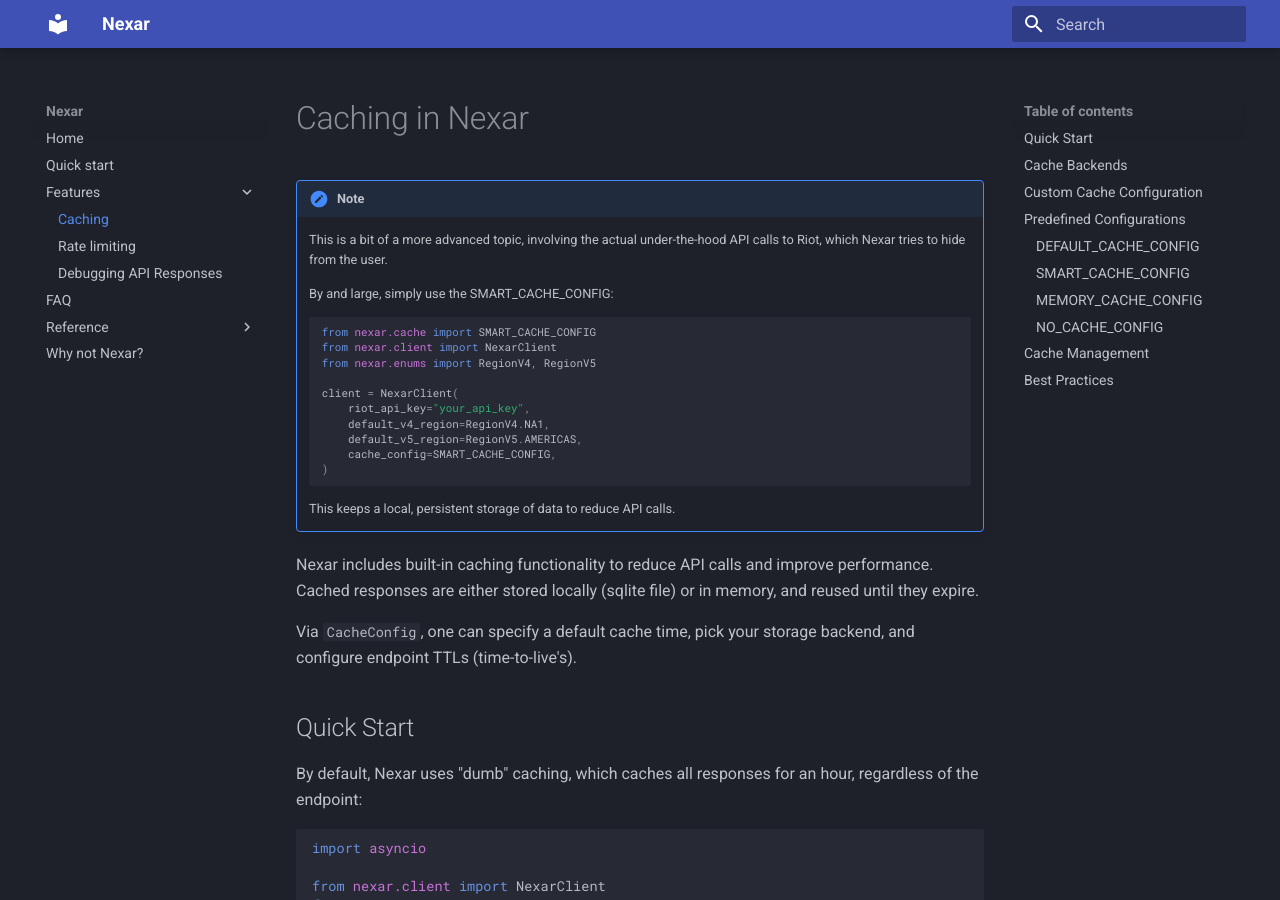
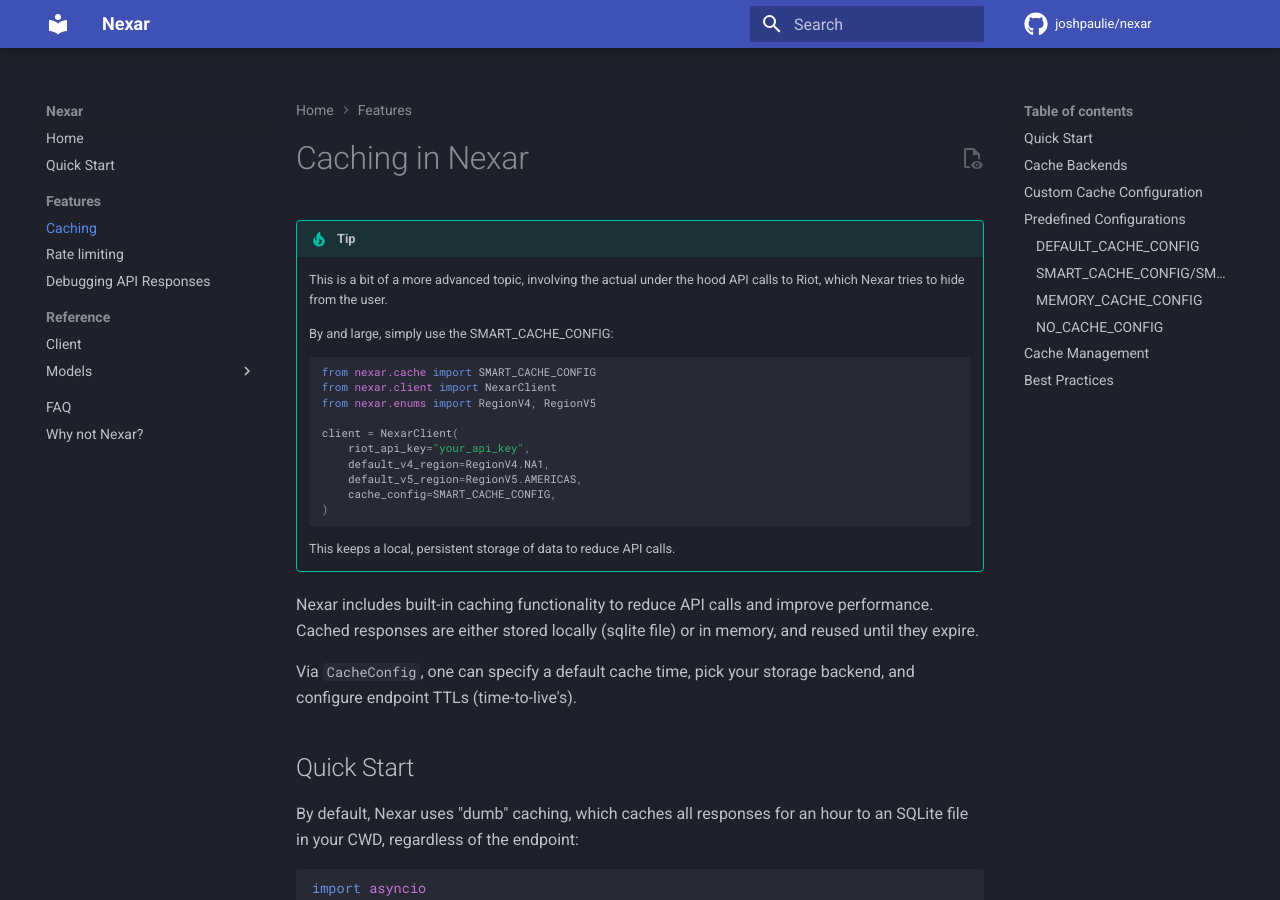
Before and after one commit to JoshPaulie/nexar, an MkDocs documentation site: the page built from docs/client-features/caching.md, in a window 1280 px wide and 900 px high. Built offline with MkDocs 1.6.1 and Material for MkDocs 9.7.7, drawn with Linux system fonts in a browser that asks for light colours; comment, search, counter and statistics services are not loaded; some of the changed text lies outside the part shown.

Commit message:
docs: words to describe things!

````diff
--- a/docs/client-features/caching.md
+++ b/docs/client-features/caching.md
@@ -1,8 +1,8 @@
 # Caching in Nexar
 
-!!! note
+!!! Tip
 
-    This is a bit of a more advanced topic, involving the actual under-the-hood API calls to Riot, which Nexar tries to hide from the user.
+    This is a bit of a more advanced topic, involving the actual under the hood API calls to Riot, which Nexar tries to hide from the user.
 
     By and large, simply use the SMART_CACHE_CONFIG:
     ```python
@@ -17,7 +17,7 @@
 
 ## Quick Start
 
-By default, Nexar uses "dumb" caching, which caches all responses for an hour, regardless of the endpoint:
+By default, Nexar uses "dumb" caching, which caches all responses for an hour to an SQLite file in your CWD, regardless of the endpoint:
 
 ```python
 -8<-- "caching/default.py"
@@ -62,7 +62,7 @@
 ### DEFAULT_CACHE_CONFIG
 Uses SQLite backend with 1-hour expiration for all endpoints.
 
-### SMART_CACHE_CONFIG
+### SMART_CACHE_CONFIG/SMART_CACHE_CONFIG_MEMORY
 Intelligently caches different endpoint types for optimal durations:
 
 - Account/Summoner data: 24 hours (rarely changes)
--- a/docs/snippets/caching/demo.py
+++ b/docs/snippets/caching/demo.py
@@ -31,6 +31,9 @@
     backend="sqlite",
     cache_dir="/var/cache/nexar/",
     expire_after=7200,  # Default 2 hours
+    endpoint_config={
+        "/riot/account/v1/accounts/by-riot-id": {"expire_after": None},  # Never cache Riot ID
+    },
 )
 
 # Memory cache with custom expiration
--- a/mkdocs.yml
+++ b/mkdocs.yml
@@ -1,27 +1,42 @@
 site_name: Nexar
 site_url: https://bexli.dev/nexar
+repo_url: https://github.com/joshpaulie/nexar
+repo_name: joshpaulie/nexar
+edit_uri: edit/main/docs/
+
 theme:
   name: material
   palette:
     # Palette toggle for dark mode
     - scheme: slate
+  icon:
+    repo: fontawesome/brands/github
   features:
-    - content.code.annotate
+    - content.code.annotate # Allow code annotations
+    - content.action.view
+    - navigation.instant # Make mkdocs act as a single-page app
+    - navigation.instant.prefetch # Load hovered pages in the background
+    - navigation.instant.progress # Loading bar for instant navigation
+    - navigation.instant.preview # Show a preview of the page when hovering links
+    - navigation.tracking # Add anchor to url when clicking a section
+    - navigation.sections # Expand all selections in side navbar
+    - navigation.path # Breadcrumbs along top
+    - navigation.top # Back to top button
 
 nav:
   - Home: index.md
-  - Quick start: quick_start.md
+  - Quick Start: quick_start.md
   - Features:
       - Caching: client-features/caching.md
       - Rate limiting: client-features/rate-limiting.md
       - Debugging API Responses: client-features/debug-responses.md
-  - FAQ: FAQ.md
   - Reference:
       - Client: reference/client.md
       - Models:
           - Player: reference/models/player.md
           - Match: reference/models/match.md
           - ParticipantList: reference/models/participant-list.md
+  - FAQ: FAQ.md
   - Why not Nexar?: why-not-nexar.md
 
 markdown_extensions:
````
Also changed, not shown: docs/quick_start.md (+23 -0 lines), docs/snippets/quick_start/02_player.py (+4 -3 lines), docs/snippets/quick_start/03_match.py (+24 -13 lines), 1 other file.
